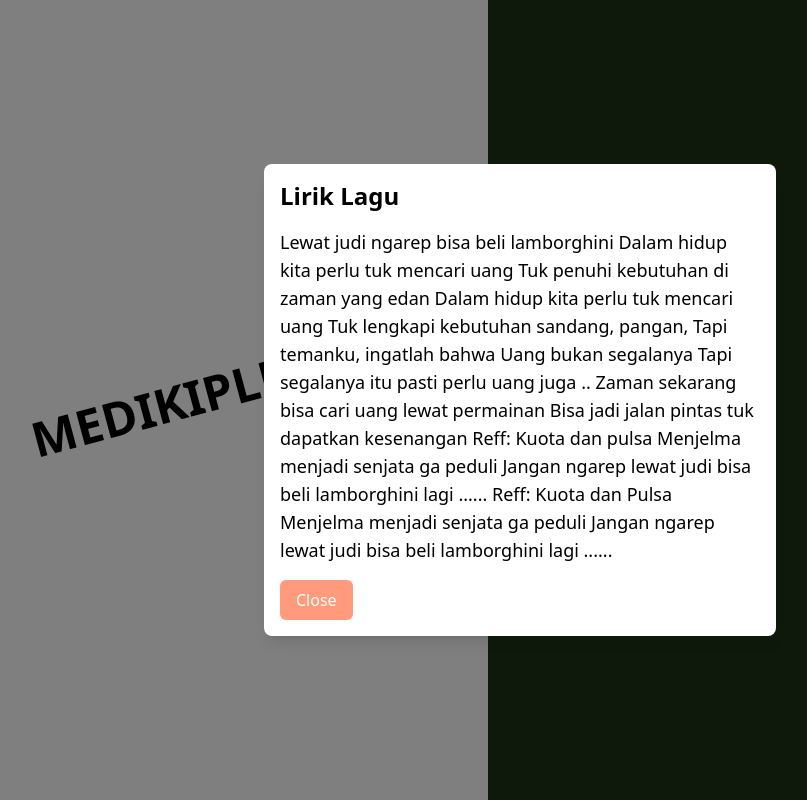
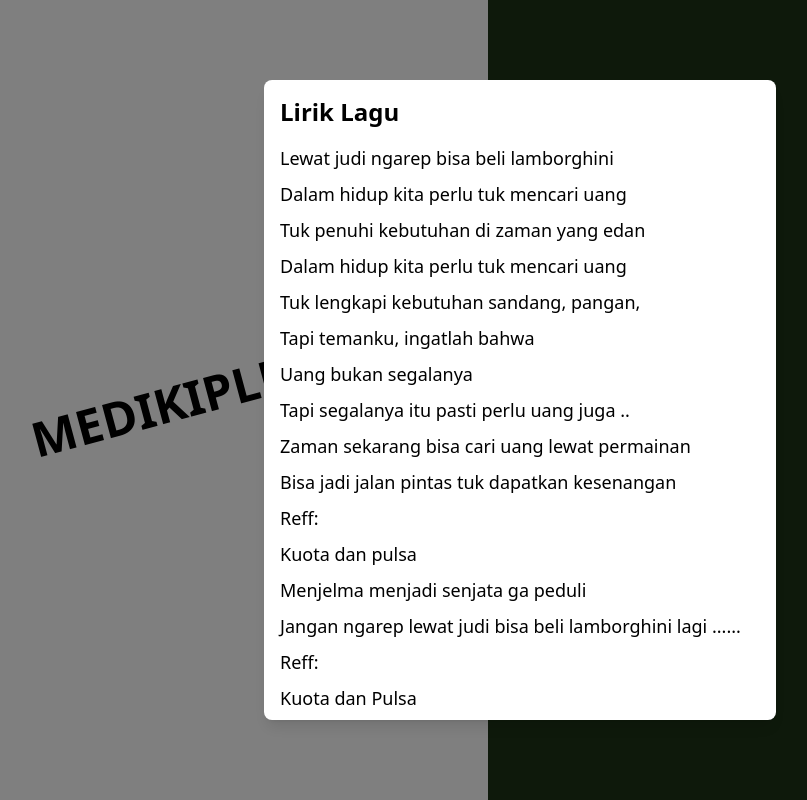
Before and after one commit to shorfana/small-room-soul, a Next.js app: page /band/medikiples/lirik in a window 1280 px wide. Both pictures are taken after a click on the button "U DOLL". Shown: the whole page, without its empty margins (120-927 px from the left). Built offline with nearby package versions, Linux system fonts and the light colour scheme.

Commit message:
Update page.tsx

```diff
--- a/app/band/medikiples/lirik/page.tsx
+++ b/app/band/medikiples/lirik/page.tsx
@@ -67,12 +67,15 @@ const HomePage: React.FC = () => {
         ))}
       </div>
 
-      {/* Modal */}
 {isModalOpen && (
   <div className="fixed inset-0 flex items-center justify-center bg-black bg-opacity-50 z-50">
     <div className="bg-white p-4 rounded-lg shadow-lg max-w-lg w-full mx-4 max-h-[80vh] overflow-y-auto">
       <h2 className="text-2xl font-bold mb-4">Lirik Lagu</h2>
-            <p className="text-lg mb-4">{currentLyrics}</p>
+      <div className="text-lg mb-4 space-y-2">
+        {currentLyrics.split("\n").map((line, index) => (
+          <p key={index}>{line}</p>
+        ))}
+      </div>
       <button
         onClick={closeModal}
         className="px-4 py-2 bg-[#ff9b7c] text-white rounded-md hover:bg-[#ff8b6c]"
```
Lines whose indentation alone changed are shown as unchanged.
